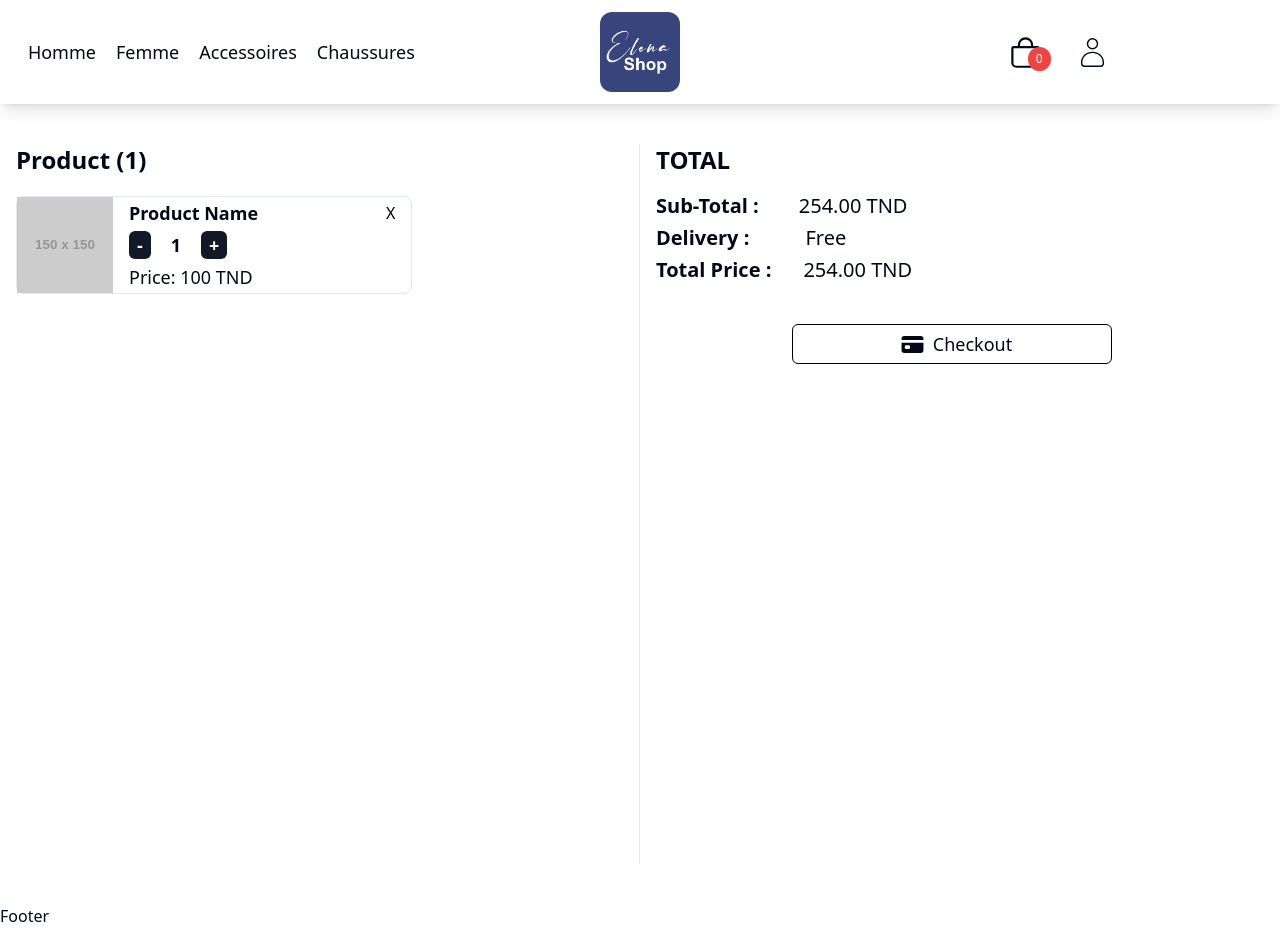
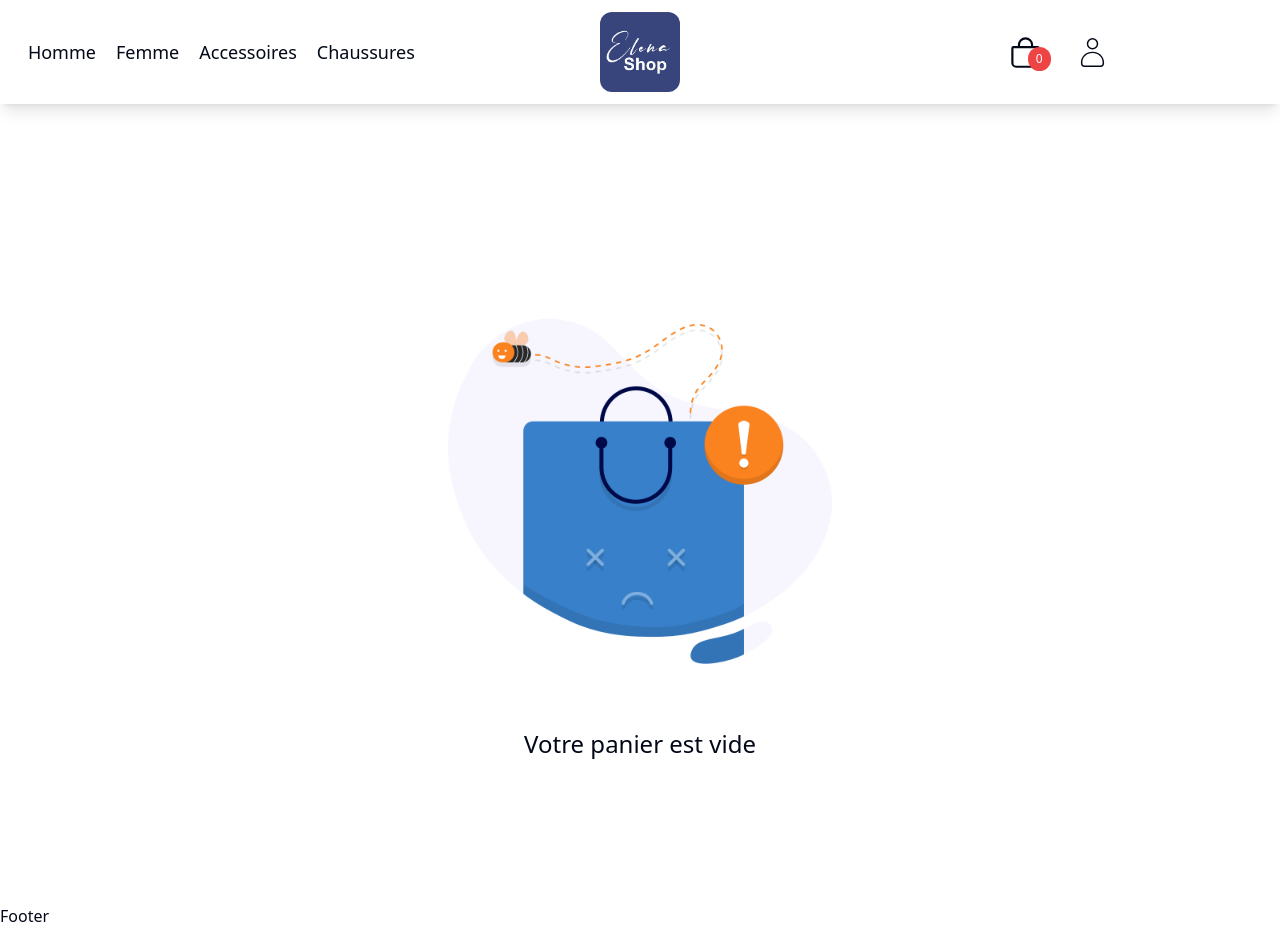
Before and after one commit to Elie-MK/elena-shop, a React (Vite) app: page /product/checkout in a window 1280 px wide. Built offline with nearby package versions, Linux system fonts and the light colour scheme.

Commit message:
add redux funtionalities

```diff
--- a/src/App.tsx
+++ b/src/App.tsx
@@ -4,6 +4,8 @@ import IndexLayout from "./Layout/IndexLayout"
 import IndexProducts from "./Pages/products/IndexProducts"
 import Details from "./Pages/products/Details"
 import Checkout from "./Pages/products/Checkout"
+import { Provider } from "react-redux"
+import { store } from "./store/store"
 
 
 function App() {
@@ -52,7 +54,9 @@ function App() {
 
 
   return (
-    <RouterProvider router={routes}></RouterProvider>
+    <Provider store={store}>
+      <RouterProvider router={routes}></RouterProvider>
+    </Provider>
   )
 }
 
--- a/src/Layout/NavBar.tsx
+++ b/src/Layout/NavBar.tsx
@@ -2,7 +2,11 @@ import { IoBagOutline } from "react-icons/io5";
 import { CiUser } from "react-icons/ci";
 import { NavLink } from "react-router-dom";
 
+import { useAppSelector } from "../store/store";
+
 function NavBar() {
+  const selector = useAppSelector((state)=>state.cart)
+
   return (
     <div className="grid grid-cols-3 px-3 py-3 shadow-lg justify-between items-center">
       <ul className="flex items-center justify-center gap-5">
@@ -52,7 +56,7 @@ function NavBar() {
         <NavLink to={"product/checkout"}>
           <div>
             <span className=" absolute text-xs bg-red-500 text-white rounded-full px-2 py-1 ml-5 mt-3">
-              0
+              {selector.cart.length}
             </span>
             <IoBagOutline size={35} />
           </div>
--- a/src/Pages/HomePage/IndexHomePage.tsx
+++ b/src/Pages/HomePage/IndexHomePage.tsx
@@ -12,7 +12,9 @@ function IndexHomePage() {
         <div>
           {
             datasProducts.map(({type, datas})=>
-              <CategoriesProduct title={type} datas={datas}/>
+              <div key={type}>
+                <CategoriesProduct title={type} datas={datas} />
+              </div>
             )
           }
         </div>
--- a/src/Pages/products/Checkout.tsx
+++ b/src/Pages/products/Checkout.tsx
@@ -1,14 +1,37 @@
 import CheckoutCard from "@/components/Categories/CheckoutCard";
 import { Button } from "@/components/ui/button";
+import { useAppSelector } from "@/store/store";
 import { IoCard } from "react-icons/io5";
 
 function Checkout() {
+  const selector = useAppSelector((state)=>state.cart)
+  const totalPrice = selector.cart.reduce((acc, {price, quantity})=> acc + (price * quantity), 0)
+
   return (
     <div>
+     {
+      selector.cart.length < 1 &&
+      <div className="flex justify-center items-center h-screen ">
+       <div>
+       <div className="flex justify-center">
+        <img className="w-1/2" src="/assets/emptycart.png" />
+       </div>
+        <h1 className="text-2xl text-center">Votre panier est vide</h1>
+       </div>
+      </div>
+     }
+
+     {
+      selector.cart.length >=1 &&
+
       <div className="grid grid-cols-2 mx-4 py-10 h-screen">
       <div className="border-r">
-          <h1 className="font-bold text-2xl mb-5">Product (1)</h1>
-          <CheckoutCard />
+        <h1 className="font-bold text-2xl mb-5">Product ({selector.cart.length})</h1>
+        {
+          selector.cart.map(({id, img, title, price, quantity})=>(
+            <CheckoutCard key={id} id={id} img={img[0]} title={title} price={price} qte={quantity} />
+          ))
+        }
       </div>
 
       {/* Total */}
@@ -17,7 +40,7 @@ function Checkout() {
         <div className="my-4">
           <div className="flex items-center gap-10 ">
             <h1 className="font-bold text-xl">Sub-Total :</h1>
-              <span className="font-medium text-xl"> 254.00 TND</span>
+            <span className="font-medium text-xl"> {totalPrice}.00 TND </span>
           </div>
           <div className="flex items-center gap-14 my-1">
             <h1 className="font-bold text-xl">Delivery : </h1>
@@ -25,7 +48,7 @@ function Checkout() {
           </div>
           <div className="flex items-center gap-8 ">
             <h1 className="font-bold text-xl">Total Price : </h1>
-              <span className="font-medium text-xl">254.00 TND</span>
+            <span className="font-medium text-xl">{totalPrice}.00 TND</span>
           </div>
         </div>
         <div className="flex justify-center my-10">
@@ -39,6 +62,7 @@ function Checkout() {
         </div>
       </div>
     </div>
+     }
     </div>
   );
 }
--- a/src/Pages/products/Details.tsx
+++ b/src/Pages/products/Details.tsx
@@ -1,14 +1,46 @@
-import { Button } from "@/components/ui/button"
-import { datasProducts } from "@/Utils/DummyDB"
-import { BiShoppingBag } from "react-icons/bi"
-import { useParams } from "react-router-dom"
+import { Button } from "@/components/ui/button";
+import { addToCart, reduceItem } from "@/store/features/CartSlice";
+import { useAppDispatch, useAppSelector } from "@/store/store";
+import { datasProducts, productItem } from "@/Utils/DummyDB";
+import { useEffect, useState } from "react";
+import { BiShoppingBag } from "react-icons/bi";
+import { useParams } from "react-router-dom";
 
 function Details() {
-  const params = useParams()
-   const idProduct = Number(params.idProduct)
-   const products = datasProducts.find(data => data.datas.find(productId=> productId.id === idProduct))
-   const product = products?.datas.find(product => product.id === idProduct)
+  const dispatch = useAppDispatch();
+  const selector = useAppSelector((state)=>state.cart);
 
+  const [item, setItem] = useState<number>(0);
+
+  const params = useParams();
+  const idProduct = Number(params.idProduct);
+  const products = datasProducts.find((data) =>
+    data.datas.find((productId) => productId.id === idProduct)
+  );
+  const product = products?.datas.find((product) => product.id === idProduct);
+
+  useEffect(()=>{
+    const item = selector.cart.find((item)=>item.id === idProduct);
+    if(item){
+      setItem(item.quantity);
+    }
+  },[idProduct, selector])
+
+  function handleToIncrement(product: productItem) {
+    if (product) {
+      dispatch(addToCart(product));
+      setItem(item + 1);
+    }
+  }
+
+  function handleToDecrement(product: productItem) {
+    if (item > 1) {
+      dispatch(reduceItem(product));
+      setItem(item - 1);
+    } else {
+      return;
+    }
+  }
 
   return (
     <div>
@@ -23,14 +55,37 @@ function Details() {
           <div>
             <h1 className="text-3xl font-bold">{product?.title}</h1>
             <p className="text-lg mt-5">{product?.price}.00 TND</p>
-          <p className="text-lg my-5">Lorem ipsum dolor sit amet, consectetur adipiscing elit, sed do eiusmod tempor incididunt ut labore et dolore magna aliqua. Ut enim ad minim veniam, quis nostrud exercitation ullamco laboris nisi ut aliquip ex ea commodo consequat. Duis aute irure dolor in reprehenderit in voluptate velit esse cillum dolore eu fugiat nulla pariatur. Excepteur sint occaecat cupidatat non proident, sunt in culpa qui officia deserunt mollit anim id est laborum.</p>
+            <p className="text-lg my-5">
+              Lorem ipsum dolor sit amet, consectetur adipiscing elit, sed do
+              eiusmod tempor incididunt ut labore et dolore magna aliqua. Ut
+              enim ad minim veniam, quis nostrud exercitation ullamco laboris
+              nisi ut aliquip ex ea commodo consequat. Duis aute irure dolor in
+              reprehenderit in voluptate velit esse cillum dolore eu fugiat
+              nulla pariatur. Excepteur sint occaecat cupidatat non proident,
+              sunt in culpa qui officia deserunt mollit anim id est laborum.
+            </p>
             <div className="flex gap-10 items-center">
               <div className="flex items-center gap-5 border  rounded-lg ">
-              <Button className="text-xl cursor-pointer font-bold bg-gray-900 h-11 px-5 text-white flex items-center justify-center ">-</Button>
-              <div className="text-xl font-extrabold">1</div>
-              <Button className="text-xl cursor-pointer font-bold bg-gray-900 h-11 px-5 text-white flex items-center justify-center ">+</Button>
+                <Button
+                  onClick={() => product && handleToDecrement(product)}
+                  className="text-xl cursor-pointer font-bold bg-gray-900 h-11 px-5 text-white flex items-center justify-center "
+                >
+                  -
+                </Button>
+                <div className="text-xl font-extrabold">{item}</div>
+                <Button
+                  onClick={() => product && handleToIncrement(product)}
+                  className="text-xl cursor-pointer font-bold bg-gray-900 h-11 px-5 text-white flex items-center justify-center "
+                >
+                  +
+                </Button>
               </div>
-            <Button size={"lg"} variant="outline" className="text-lg border-black hover:bg-gray-900 hover:text-white transition-all duration-500">
+              <Button
+                onClick={() => product && dispatch(addToCart(product))}
+                size={"lg"}
+                variant="outline"
+                className="text-lg border-black hover:bg-gray-900 hover:text-white transition-all duration-500"
+              >
                 <BiShoppingBag className="mx-2" size={25} />
                 Add
               </Button>
@@ -39,7 +94,7 @@ function Details() {
         </div>
       </div>
     </div>
-  )
+  );
 }
 
-export default Details
+export default Details;
--- a/src/Pages/products/IndexProducts.tsx
+++ b/src/Pages/products/IndexProducts.tsx
@@ -33,7 +33,7 @@ function IndexProducts() {
             {
                 datasProducts.filter(type => type.type == currentPath).map(({datas})=>
                   datas.map(({title, price, img, id})=>
-                    <Link to={`/product/detail/${id}`}>
+                    <Link to={`/product/detail/${id}`} key={id}>
                       <CardProduct titleItem={title} price={price} image={img[0]} />
                     </Link>
                   )
--- a/src/components/Categories/CategoriesProduct.tsx
+++ b/src/components/Categories/CategoriesProduct.tsx
@@ -18,7 +18,7 @@ function CategoriesProduct({title, datas}:{title:string, datas:productItem[]}) {
         <div className="my-4 grid grid-cols-5">
             {
                 datas.map(({title, price, img, id})=>
-                    <Link to={`/product/detail/${id}`}>
+                    <Link to={`/product/detail/${id}`} key={id}>
                         <CardProduct titleItem={title} price={price} image={img[0]} />
                     </Link>
                 )
--- a/src/components/Categories/CheckoutCard.tsx
+++ b/src/components/Categories/CheckoutCard.tsx
@@ -1,23 +1,31 @@
+import { useAppDispatch } from "@/store/store"
 import { Button } from "../ui/button"
+import {  addToCart, reduceItem, removeFromCart } from "@/store/features/CartSlice"
+import { productItem } from "@/Utils/DummyDB"
 
-function CheckoutCard() {
+function CheckoutCard({img, title, price, id, qte}:{img:string, title:string, price:number, id:number, qte:number}) {
+  const dispatch = useAppDispatch()
+
   return (
-   <div className="flex">
+   <div className="flex mb-4">
      <div className="flex items-center border rounded-lg">
     <div>
-      <img className="w-24" src="https://via.placeholder.com/150" alt="product" />
+      <img className="w-24" src={img} alt="product" />
     </div>
     <div className="mx-4">
-      <div className="flex items-center justify-between gap-32">
-        <h1 className="font-bold text-lg">Product Name</h1>
-        <span className="text-black cursor-pointer">X</span>
+      <div className="flex items-center justify-between gap-20">
+        <h1 className="font-bold text-lg w-64">{title}</h1>
+        <span onClick={()=>dispatch(removeFromCart({id}))} className="text-black cursor-pointer">X</span>
       </div>
       <div className="flex items-center gap-5 rounded-lg my-1">
-        <Button className="text-lg cursor-pointer font-bold bg-gray-900 h-7 px-2 text-white flex items-center justify-center ">-</Button>
-            <div className="text-lg font-extrabold">1</div>
-        <Button className="text-lg cursor-pointer font-bold bg-gray-900 h-7 px-2 text-white flex items-center justify-center ">+</Button>
+        <Button onClick={()=>dispatch(reduceItem({id} as productItem))} className="text-lg cursor-pointer font-bold bg-gray-900 h-7 px-2 text-white flex items-center justify-center ">-</Button>
+            <div className="text-lg font-extrabold">{qte}</div>
+        <Button onClick={()=>dispatch(addToCart({id} as productItem))} className="text-lg cursor-pointer font-bold bg-gray-900 h-7 px-2 text-white flex items-center justify-center ">+</Button>
       </div>
-      <p className="text-lg">Price: 100 TND</p>
+      <div className="flex items-center justify-between">
+        <p className="text-lg">Quantity: {qte}</p>
+        <p className="text-lg">Price: { price },00 TND</p>
+      </div>
     </div>
   </div>
    </div>
```
Also changed, not shown: public/assets/emptycart.png (added). Lines whose indentation alone changed are shown as unchanged.
